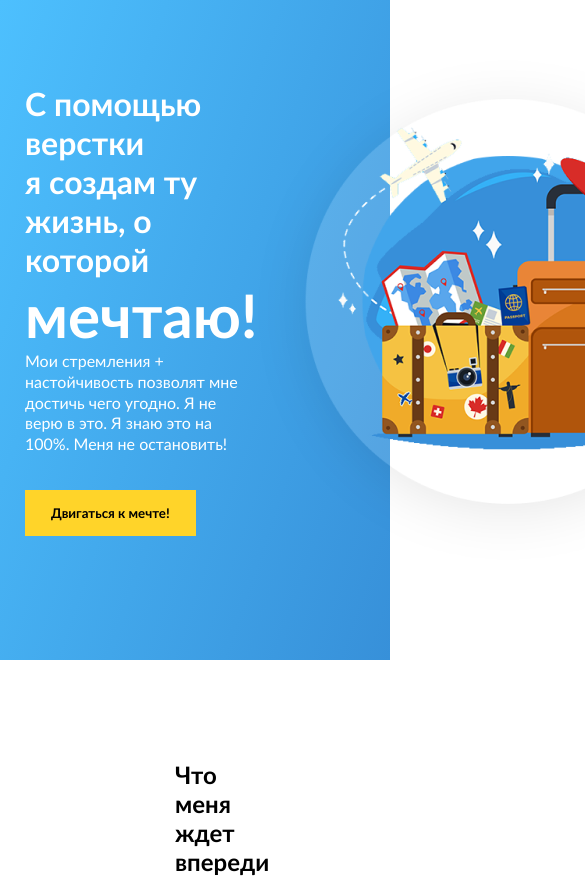
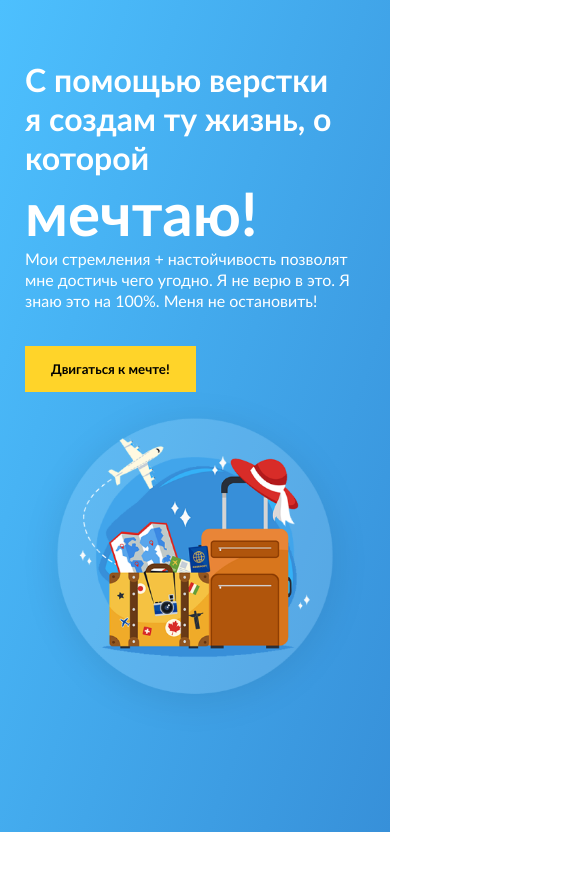
Before and after one commit to Nybobus/mechta, a plain HTML site: page index.html in a window 390 px wide. Shown: the top 879 px of the page, 585 px wide, since content can reach past the window. Drawn offline with Linux system fonts and the light colour scheme.

Commit message:
Add files via upload

```diff
--- a/index.html
+++ b/index.html
@@ -13,7 +13,6 @@
 
     <header>
         <div class="container">
-
             <div class="wrapper">
                 <div class="box">
                     <h1>С помощью верстки <br>
@@ -28,7 +27,7 @@
                         <button class="btn">Двигаться к мечте!</button>
                 </div>
 
-                <img src="./img/main.png.png" alt="img">
+                <img class="foto" src="./img/main.png.png" alt="img">
             </div>
 
 
--- a/style.css
+++ b/style.css
@@ -37,6 +37,11 @@ header {
     display: flex;
     align-items: center;
     justify-content: space-between;
+
+    @media (max-width: 750px) {
+        flex-direction: column;
+        align-items: center;
+    }
 }
 
 .box {
@@ -98,3 +103,10 @@ footer {
     padding: 60px;
     background-color: white;
 }
+
+.foto {
+
+    @media (max-width: 530px) {
+        width: 100%;
+    }
+}
```
